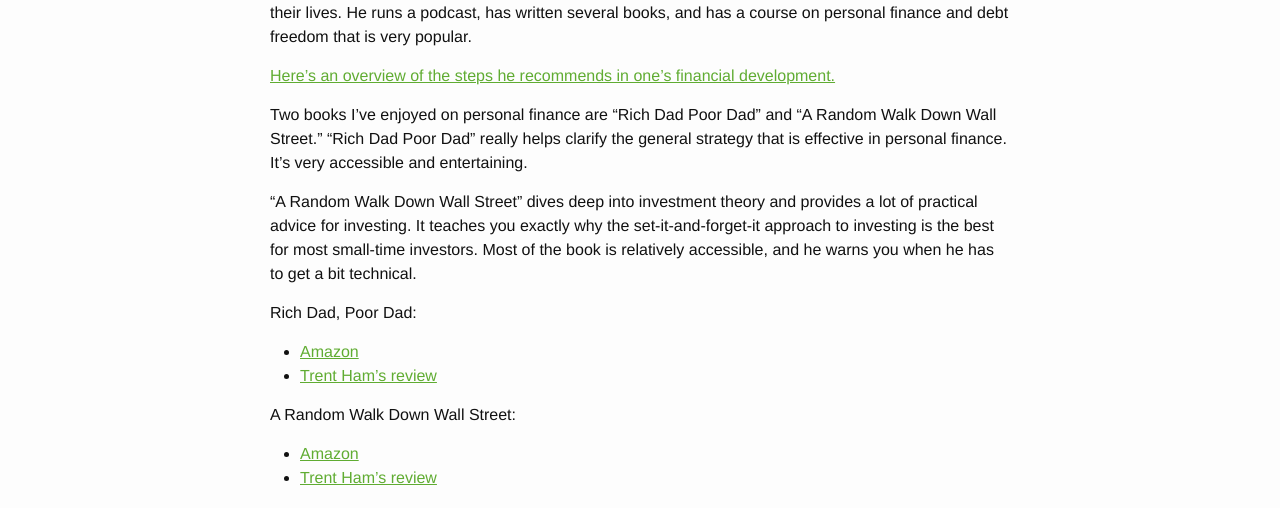
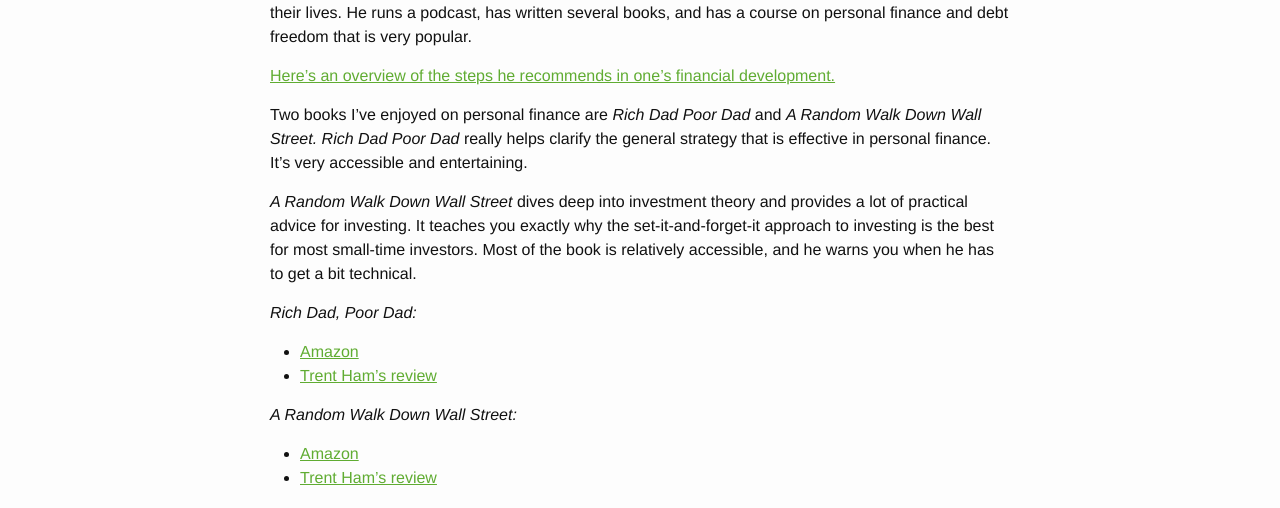
Before and after one commit to narthur/narthur.github.io, a Jekyll site: the page built from _posts/2016-04-25-personal-finance-resources.md, in a window 1280 px wide. Shown: the part 664-1172 px from the top of the page. Built offline with Jekyll 4.4.1, drawn with Linux system fonts in a browser that asks for light colours.

```diff
--- a/_posts/2016-04-25-personal-finance-resources.md
+++ b/_posts/2016-04-25-personal-finance-resources.md
@@ -31,21 +31,21 @@ course on personal finance and debt freedom that is very popular.
 
 [Here's an overview of the steps he recommends in one's financial development.](http://www.daveramsey.com/baby-steps/)
 
-Two books I've enjoyed on personal finance are "Rich Dad Poor Dad" and "A Random Walk Down
-Wall Street." "Rich Dad Poor Dad" really helps clarify the general strategy that is
+Two books I've enjoyed on personal finance are *Rich Dad Poor Dad* and *A Random Walk Down
+Wall Street.* *Rich Dad Poor Dad* really helps clarify the general strategy that is
 effective in personal finance. It's very accessible and entertaining.
 
-"A Random Walk Down Wall Street" dives deep into investment theory and provides a lot of
+*A Random Walk Down Wall Street* dives deep into investment theory and provides a lot of
 practical advice for investing. It teaches you exactly why the set-it-and-forget-it
 approach to investing is the best for most small-time investors. Most of the book is
 relatively accessible, and he warns you when he has to get a bit technical.
 
-Rich Dad, Poor Dad:
+*Rich Dad, Poor Dad:*
 
 - [Amazon](http://www.amazon.com/Rich-Dad-Poor-Teach-Middle/dp/1612680011)
 - [Trent Ham's review](http://www.thesimpledollar.com/review-rich-dad-poor-dad/)
 
-A Random Walk Down Wall Street:
+*A Random Walk Down Wall Street:*
 
 - [Amazon](http://www.amazon.com/Random-Walk-Down-Wall-Street/dp/0393246116)
 - [Trent Ham's review](http://www.thesimpledollar.com/review-a-random-walk-down-wall-street/)
```
